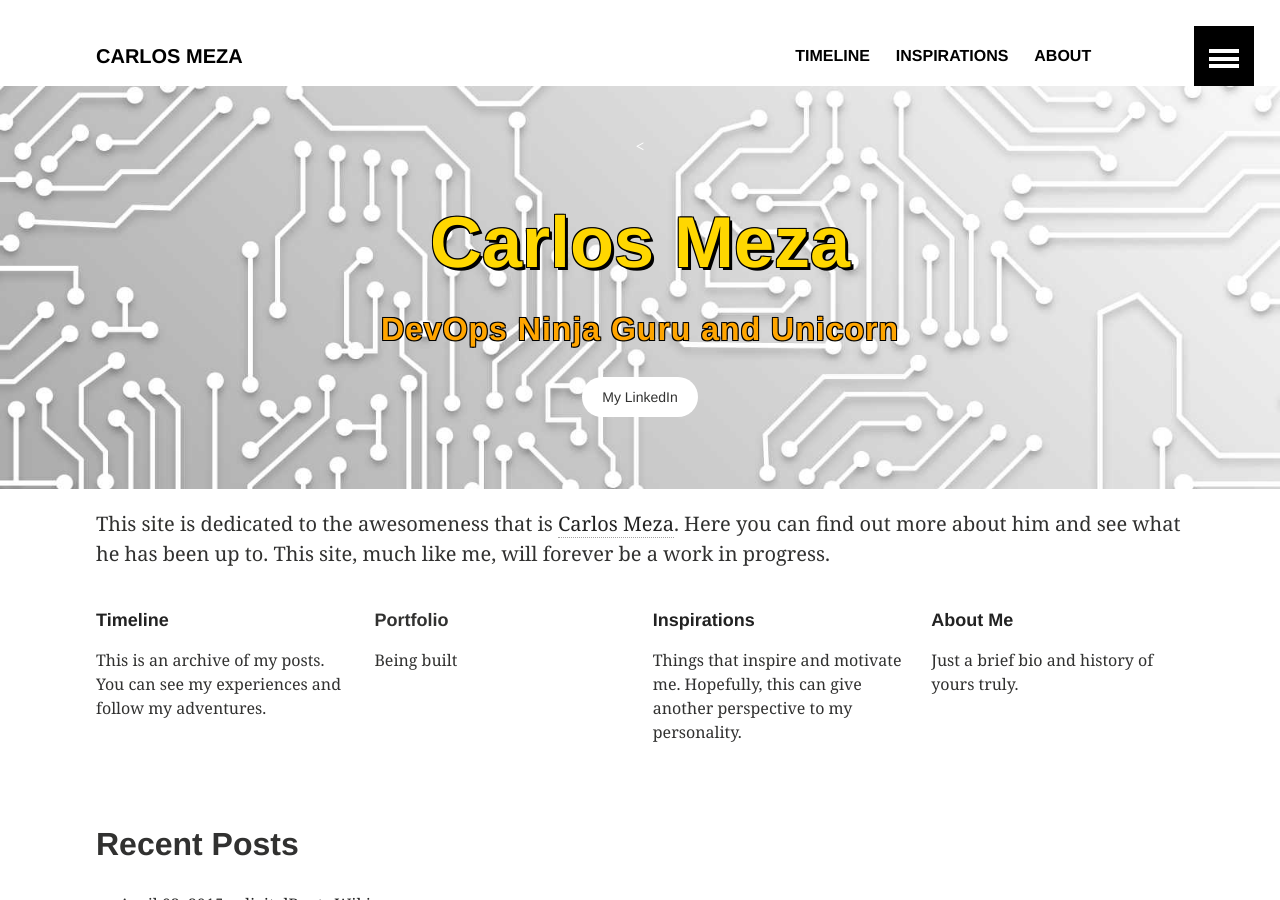
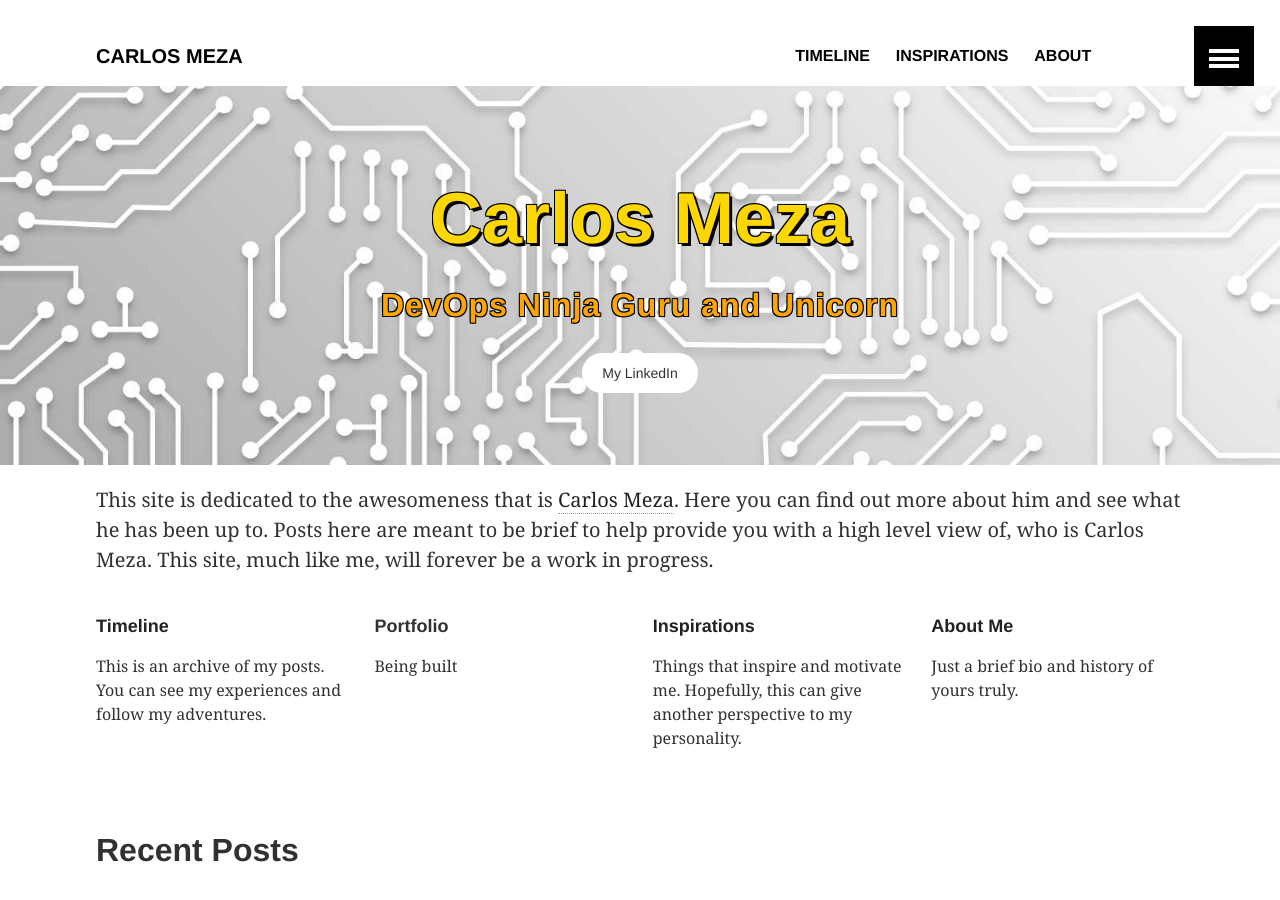
Before and after one commit to CMeza99/cmeza99.github.io, a Jekyll site: the page built from index.md, in a window 1280 px wide and 900 px high. Built offline with Jekyll 4.4.1, drawn with Linux system fonts in a browser that asks for light colours.

Commit message:
fixing home

```diff
--- a/_layouts/home.html
+++ b/_layouts/home.html
@@ -26,7 +26,9 @@
       <script src="{{ site.url }}/js/vendor/html5shiv.min.js"></script>
       <script src="{{ site.url }}/js/vendor/respond.min.js"></script>
     <![endif]-->
-
+    {% if site.google.tracking_id %}
+     {% include google-analytics.html %}
+    {% endif %}
   </head>
 
   <body>
@@ -36,7 +38,7 @@
     {% if page.image.feature %}
     <div class="page-lead" style="background-image:url({{ site.url }}/images/{{ page.image.feature }})">
       <div class="wrap page-lead-content">
-        <<h1>Carlos Meza</h1>
+        <h1>Carlos Meza</h1>
         {% if page.excerpt %}<h2>{{ page.excerpt }}</h2>{% endif %}
         <a href="https://www.linkedin.com/in/{{ site.owner.linkedin }}" class="btn-inverse">My LinkedIn</a>
       </div><!-- /.page-lead-content -->
--- a/index.md
+++ b/index.md
@@ -1,13 +1,13 @@
 ---
 layout: home
 permalink: /
-title: "Home"
+title: "Root"
 excerpt: "DevOps Ninja Guru and Unicorn"
 image:
   feature: banner-front.jpg
-modified: 2015-04-06T19:00:00-07:00
+modified: 2015-04-19T22:40:00-07:00
 ---
-This site is dedicated to the awesomeness that is [Carlos Meza](https://www.linkedin.com/in/cmeza99). Here you can find out more about him and see what he has been up to. This site, much like me, will forever be a work in progress.
+This site is dedicated to the awesomeness that is [Carlos Meza](https://www.linkedin.com/in/cmeza99). Here you can find out more about him and see what he has been up to. Posts here are meant to be brief to help provide you with a high level view of, who is Carlos Meza. This site, much like me, will forever be a work in progress.
 
 <div class="tiles">
 
```
